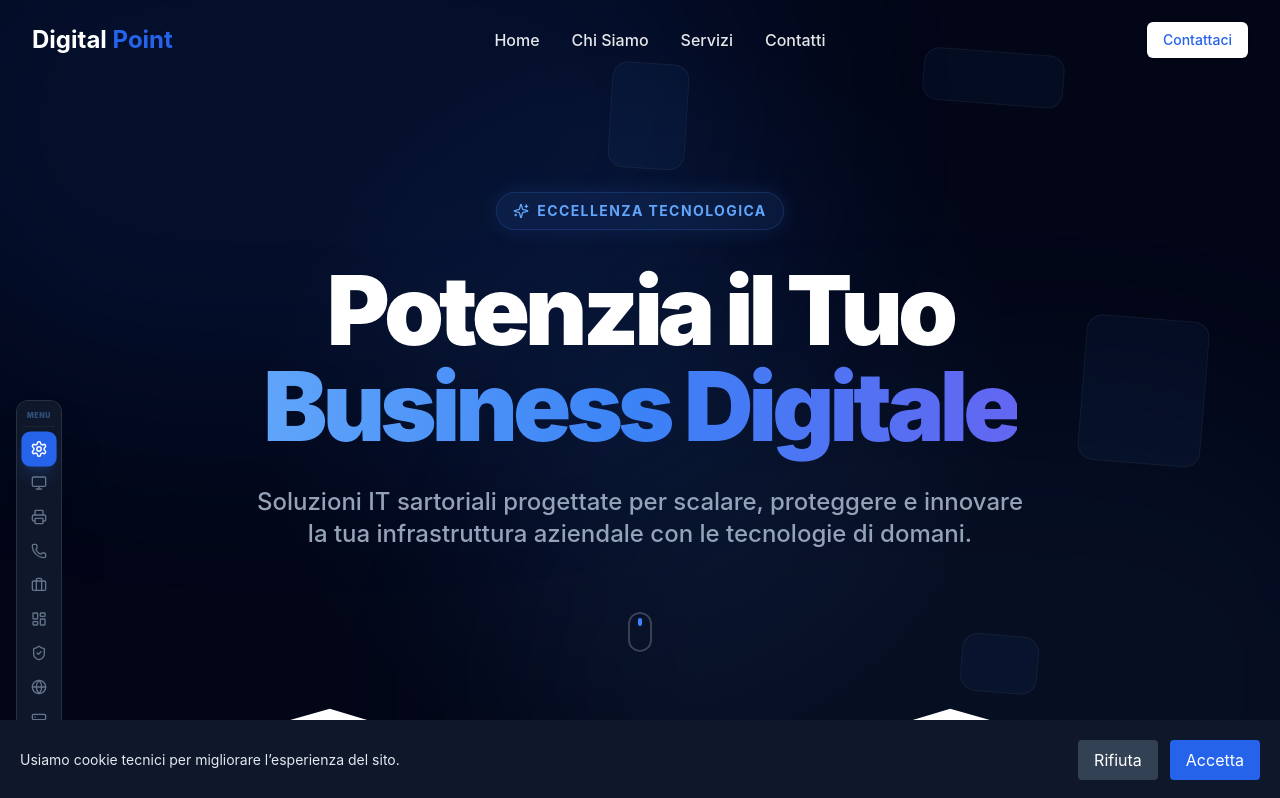
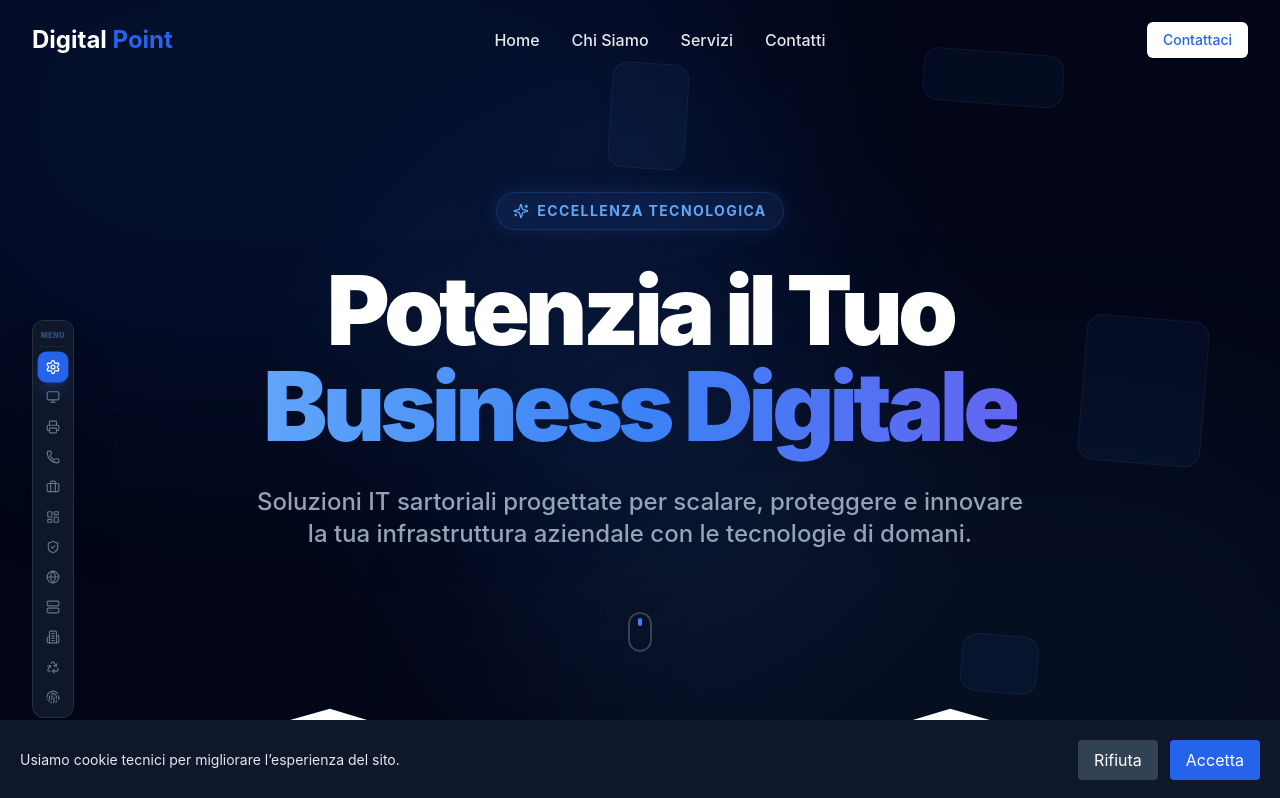
Before and after one commit to Vittomazza/digital-point-website, a React (Create React App) app: page /servizi in a window 1280 px wide. Shown: the top 798 px of the page. Built offline with nearby package versions, Linux system fonts and the light colour scheme.

Commit message:
fix_menu_position

```diff
--- a/src/pages/ServicesPage.jsx
+++ b/src/pages/ServicesPage.jsx
@@ -104,7 +104,7 @@ export const ServicesPage = () => {
       <motion.div
         initial={{ opacity: 0, x: -20 }}
         animate={{ opacity: 1, x: 0 }}
-        className="fixed left-2 lg:left-4 top-1/2 -translate-y-1/2 z-[100] hidden md:flex flex-col gap-0.5 p-1.5 bg-slate-900 shadow-2xl border border-white/10 rounded-xl max-h-[90vh] overflow-y-auto no-scrollbar"
+        className="fixed left-8 top-[40%] -translate-y-1/2 z-[100] hidden md:flex flex-col gap-0.5 p-1.5 bg-slate-900 shadow-2xl border border-white/10 rounded-xl max-h-[80vh] overflow-y-auto no-scrollbar"
       >
         <div className="text-[7px] font-black uppercase tracking-[0.1em] text-blue-400/40 mb-1 text-center pt-1 border-b border-white/5 pb-1">Menu</div>
         {mockData.services.map((service) => {
@@ -114,13 +114,13 @@ export const ServicesPage = () => {
             <button
               key={service.id}
               onClick={() => scrollToService(service.id)}
-              className={`group relative flex items-center justify-center w-8 h-8 rounded-lg transition-all duration-200 shrink-0 ${
+              className={`group relative flex items-center justify-center w-7 h-7 rounded-lg transition-all duration-200 shrink-0 ${
                 isActive
                   ? 'bg-blue-600 text-white shadow-lg shadow-blue-500/20 scale-110'
                   : 'text-slate-500 hover:bg-white/5 hover:text-blue-400'
               }`}
             >
-              <Icon size={16} />
+              <Icon size={14} />
 
               {/* Tooltip */}
               <div className="absolute left-full ml-3 px-2 py-1 bg-slate-900 text-white text-[9px] font-bold rounded-md opacity-0 pointer-events-none group-hover:opacity-100 transition-all duration-200 translate-x-[-5px] group-hover:translate-x-0 whitespace-nowrap shadow-xl border border-white/10 z-[110]">
```
